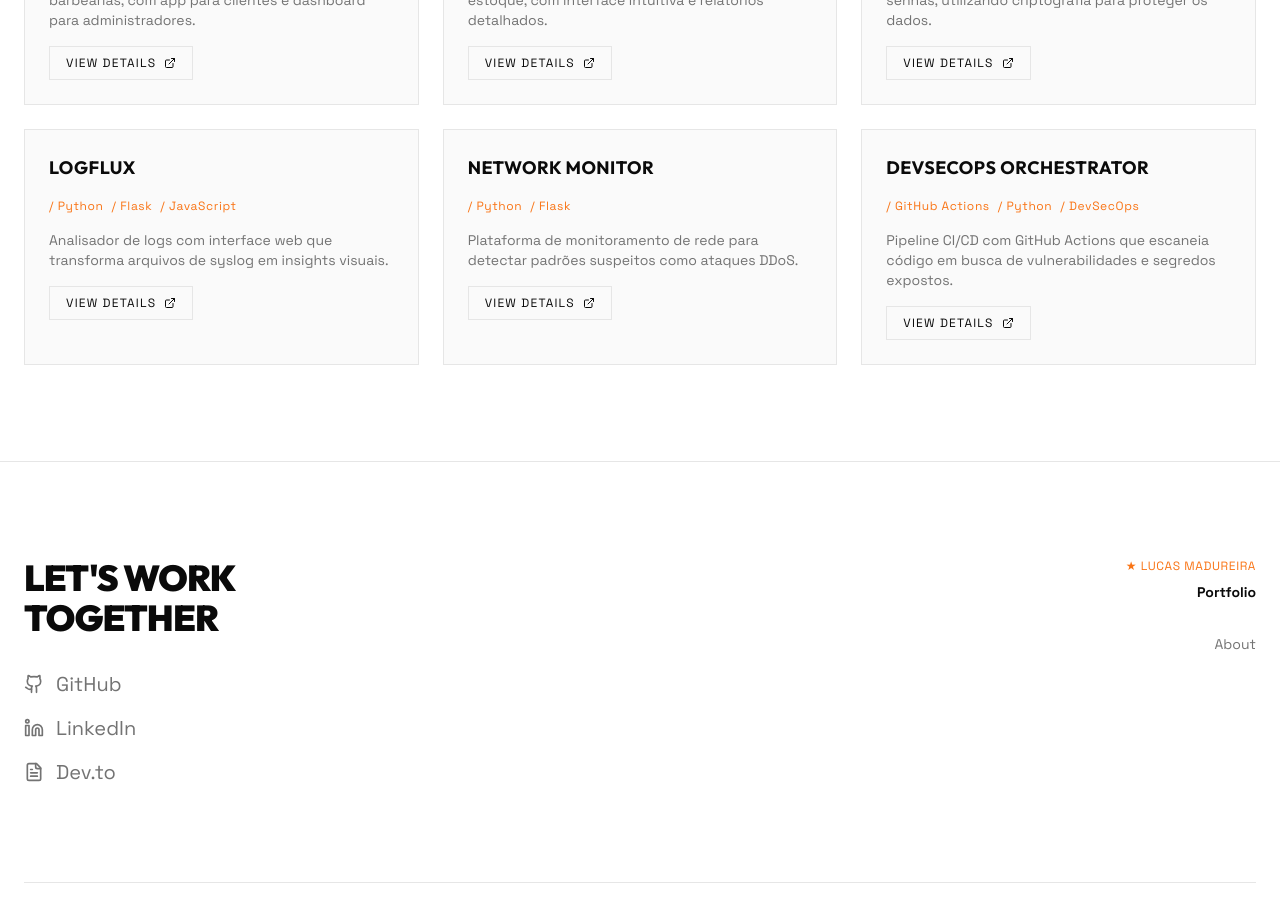
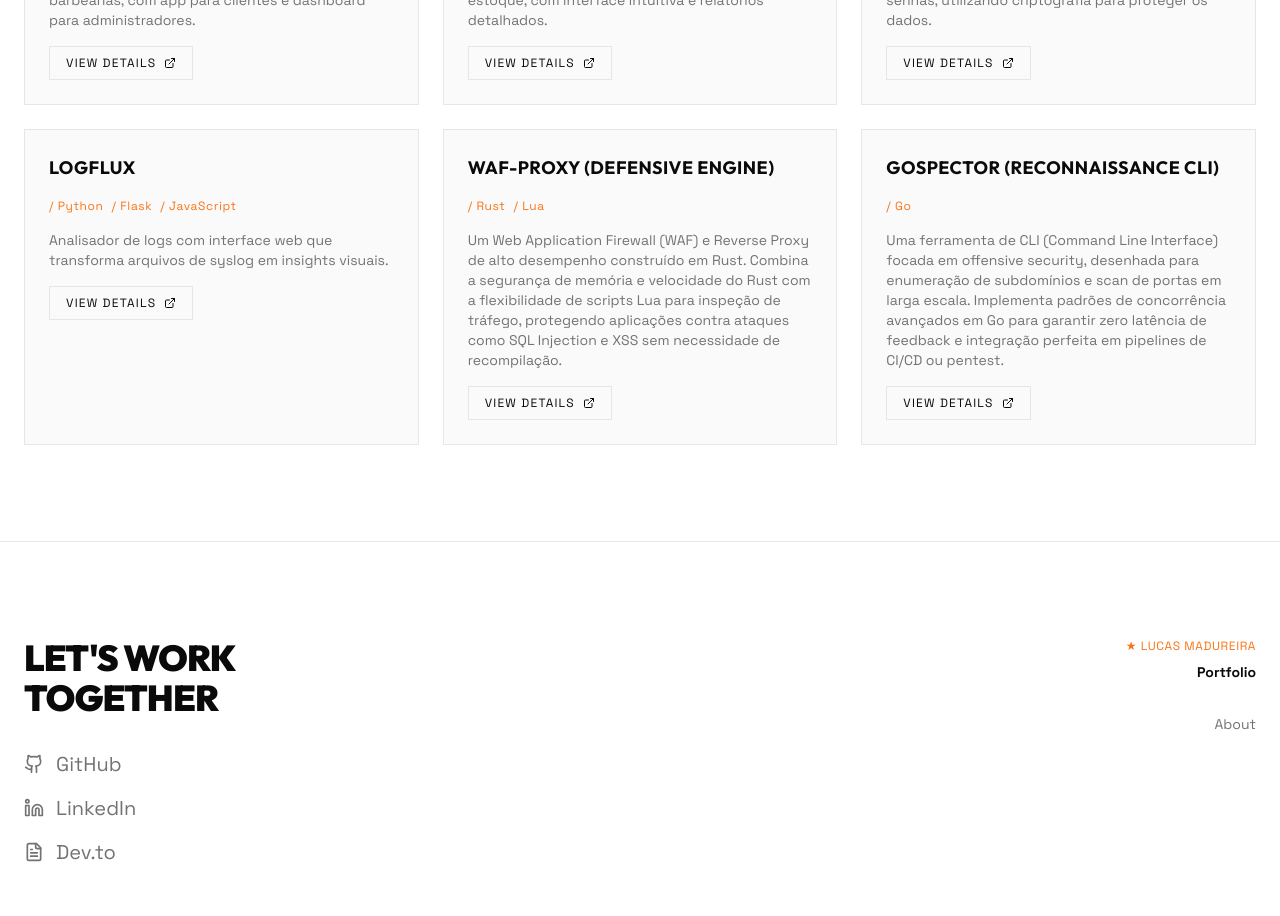
Before and after one commit to lucasonline0/portfolio, a React (Vite) app: page / in a window 1280 px wide. Shown: the part 2420-3336 px from the top of the page. Built offline with nearby package versions, Linux system fonts and the light colour scheme; the HTML template or start-up script is replaced by a standard one.

Commit message:
feat(portfolio): replace Network Monitor and DevSecOps with WAF-Proxy and GoSpector

```diff
--- a/src/components/Projects.tsx
+++ b/src/components/Projects.tsx
@@ -26,16 +26,16 @@ const projects = [
     link: "https://github.com/amazonext/LogFlux",
   },
   {
-    title: "Network Monitor",
-    description: "Plataforma de monitoramento de rede para detectar padrões suspeitos como ataques DDoS.",
-    tags: ["Python", "Flask"],
-    link: "https://github.com/lucasonline0/Network_Monitor_IA",
+    title: "WAF-Proxy (Defensive Engine)",
+    description: "Um Web Application Firewall (WAF) e Reverse Proxy de alto desempenho construído em Rust. Combina a segurança de memória e velocidade do Rust com a flexibilidade de scripts Lua para inspeção de tráfego, protegendo aplicações contra ataques como SQL Injection e XSS sem necessidade de recompilação.",
+    tags: ["Rust", "Lua"],
+    link: "https://github.com/amazonext/waf-proxy",
   },
   {
-    title: "DevSecOps Orchestrator",
-    description: "Pipeline CI/CD com GitHub Actions que escaneia código em busca de vulnerabilidades e segredos expostos.",
-    tags: ["GitHub Actions", "Python", "DevSecOps"],
-    link: "https://github.com/lucasonline0/Devsecops-Orchestrator",
+    title: "GoSpector (Reconnaissance CLI)",
+    description: "Uma ferramenta de CLI (Command Line Interface) focada em offensive security, desenhada para enumeração de subdomínios e scan de portas em larga escala. Implementa padrões de concorrência avançados em Go para garantir zero latência de feedback e integração perfeita em pipelines de CI/CD ou pentest.",
+    tags: ["Go"],
+    link: "https://github.com/amazonext/gospector",
   },
 ];
 
```
